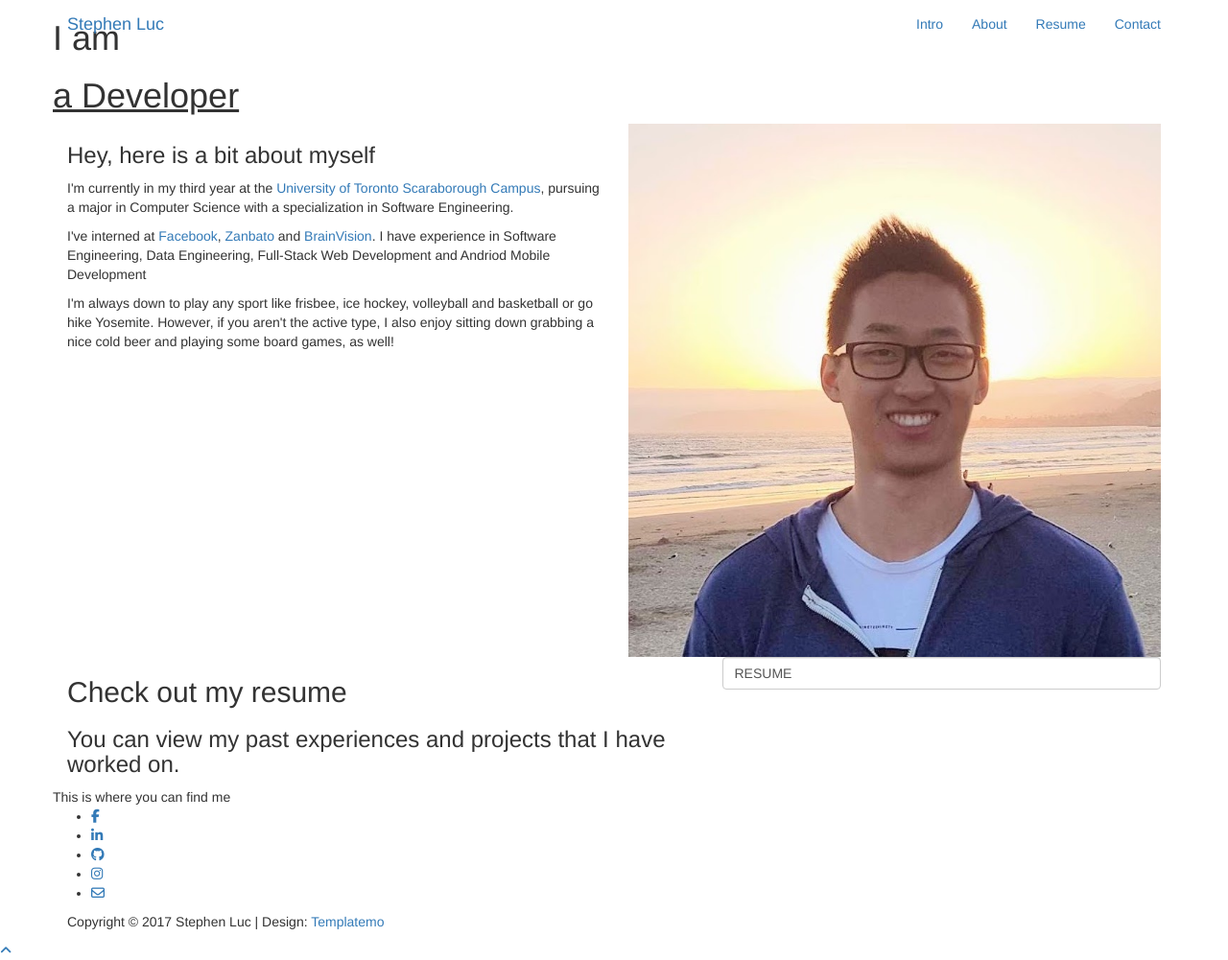
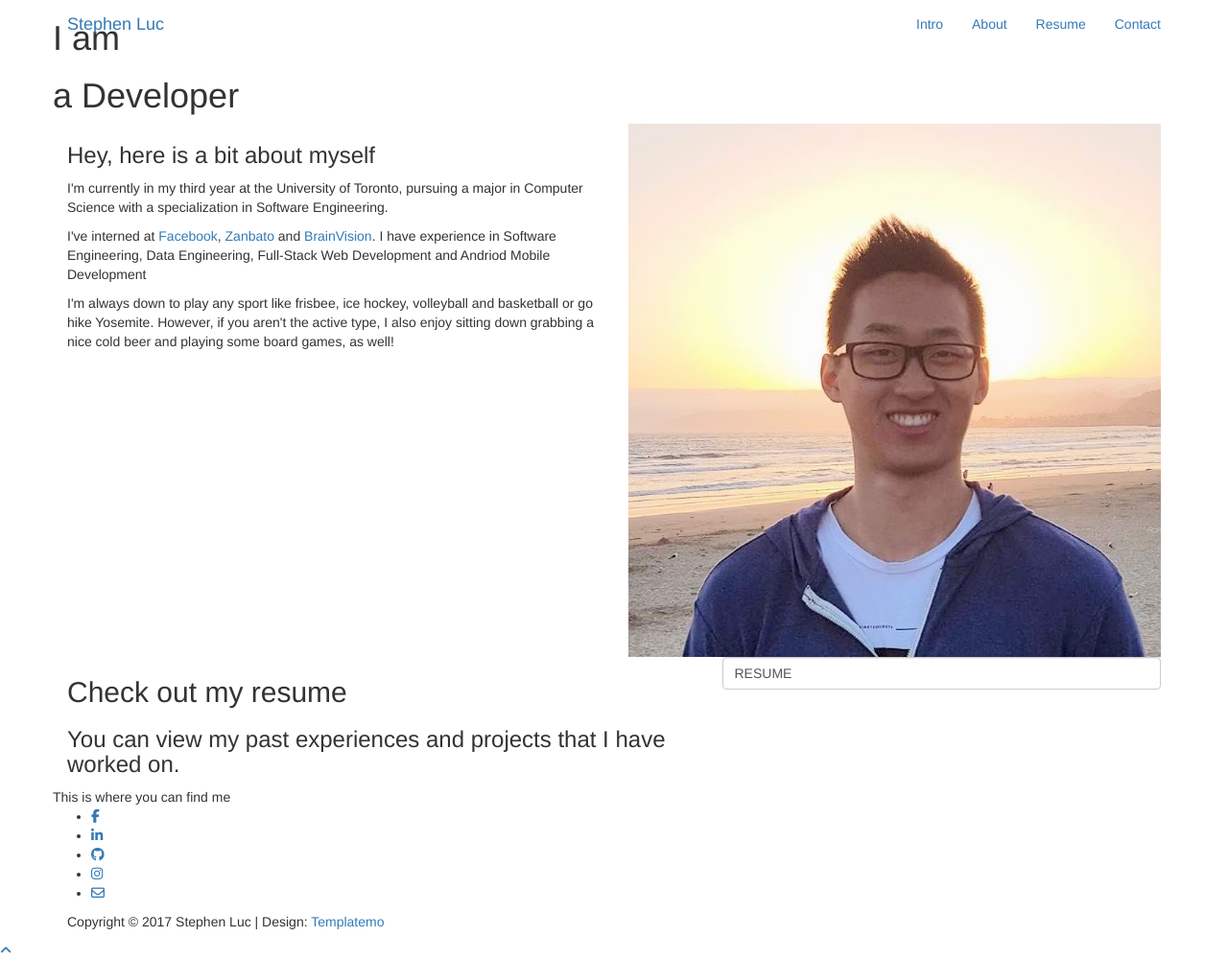
Before and after one commit to stephenluc/stephenluc.github.io, a Jekyll site: the page built from blog/index.html, in a window 1280 px wide and 1001 px high. Shown: the whole window at 96% size. Built offline with Jekyll 4.4.1, drawn with Linux system fonts in a browser that asks for light colours; nearby versions of some CDN libraries; library files that are not in the unit come from our copies; comment, search, counter and statistics services are not loaded.

Commit message:
Edit style

```diff
--- a/_includes/about.html
+++ b/_includes/about.html
@@ -1,13 +1,13 @@
 <!-- =========================
     ABOUT SECTION
 ============================== -->
-<section id="about" class="parallax-section" name='about'>
+<div id="about" class="parallax-section">
 	<div class="container">
 		<div class="row">
 
 			<div class="wow fadeInUp col-md-6 col-sm-6" data-wow-delay="0.6s">
 				<h3>Hey, here is a bit about myself</h3>
-				<p>I'm currently in my third year at the <a href="http://www.utsc.utoronto.ca/home/" target"_blank">University of Toronto Scaraborough Campus</a>, pursuing a major in Computer Science with a specialization in Software Engineering.</p>
+				<p>I'm currently in my third year at the University of Toronto, pursuing a major in Computer Science with a specialization in Software Engineering.</p>
 				<p>I've interned at <a href="https://www.facebook.com/stephen.n.luc" target="_blank">Facebook</a>, <a href="https://zanbato.com/" target="_blank">Zanbato</a> and <a href="http://www.brainvision.ca/" target="_blank">BrainVision</a>. I have experience in Software Engineering, Data Engineering, Full-Stack Web Development and Andriod Mobile Development</p>
 				<p>I'm always down to play any sport like frisbee, ice hockey, volleyball and basketball or go hike Yosemite. However, if you aren't the active type, I also enjoy sitting down grabbing a nice cold beer and playing some board games, as well!</p>
 			</div>
@@ -18,4 +18,4 @@
 
 		</div>
 	</div>
-</section>
+</div>
--- a/_includes/intro.html
+++ b/_includes/intro.html
@@ -16,10 +16,10 @@
 document.addEventListener('DOMContentLoaded', function() {
   new Typed('#dynamic-text', {
     strings: [
-    	'<u>Stephen Luc</u>',
-    	'<u>a Student</u>',
-    	'<u>a Developer</u>',
-    	'<u>an Adventurer</u>',],
+    	'Stephen Luc',
+    	'a Student',
+    	'a Developer',
+    	'an Adventurer',],
     typeSpeed: 50,
     backSpeed: 50,
     backDelay: 1000,
```
Also changed, not shown: css/style.css (+8 -3 lines).
